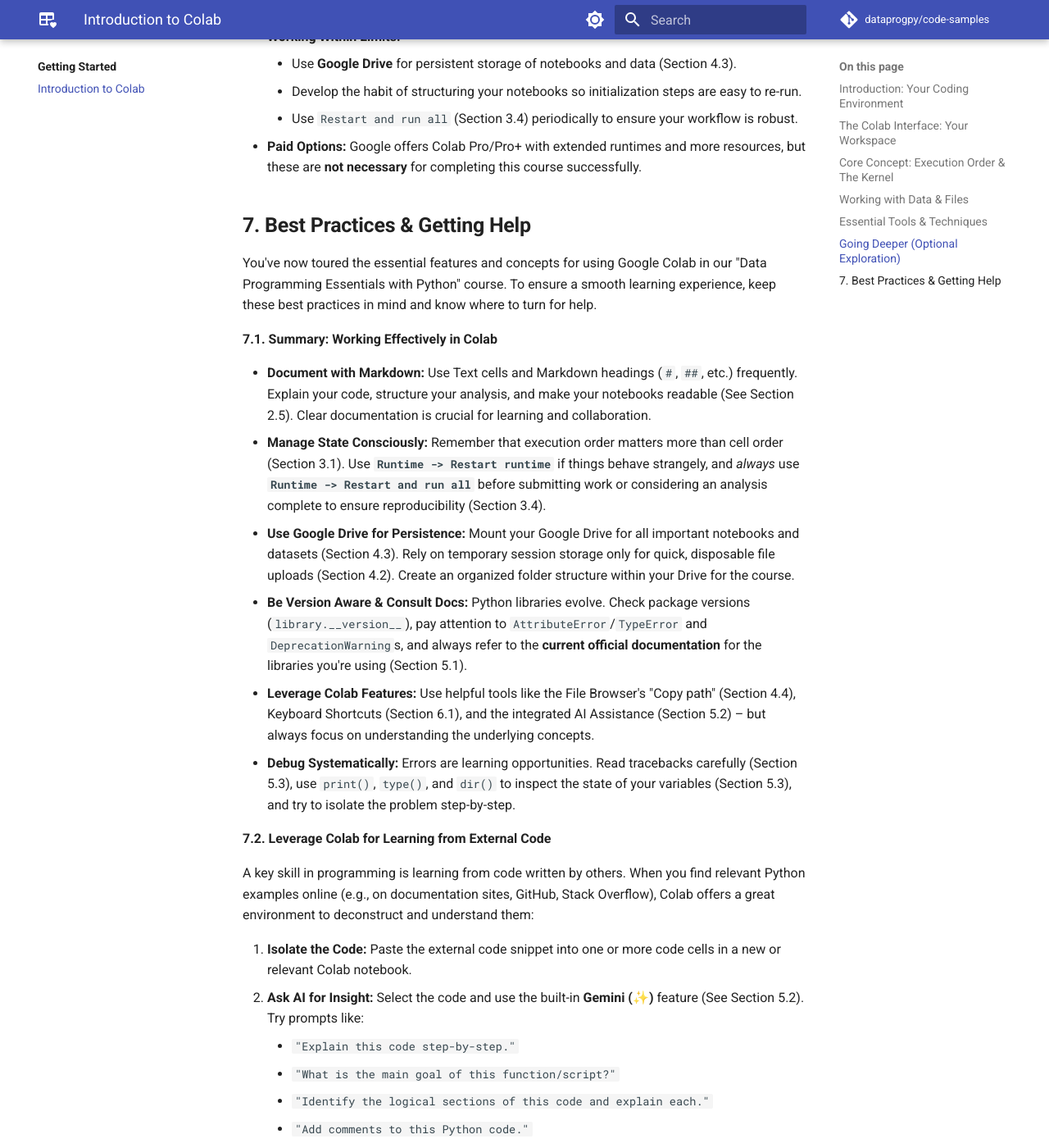
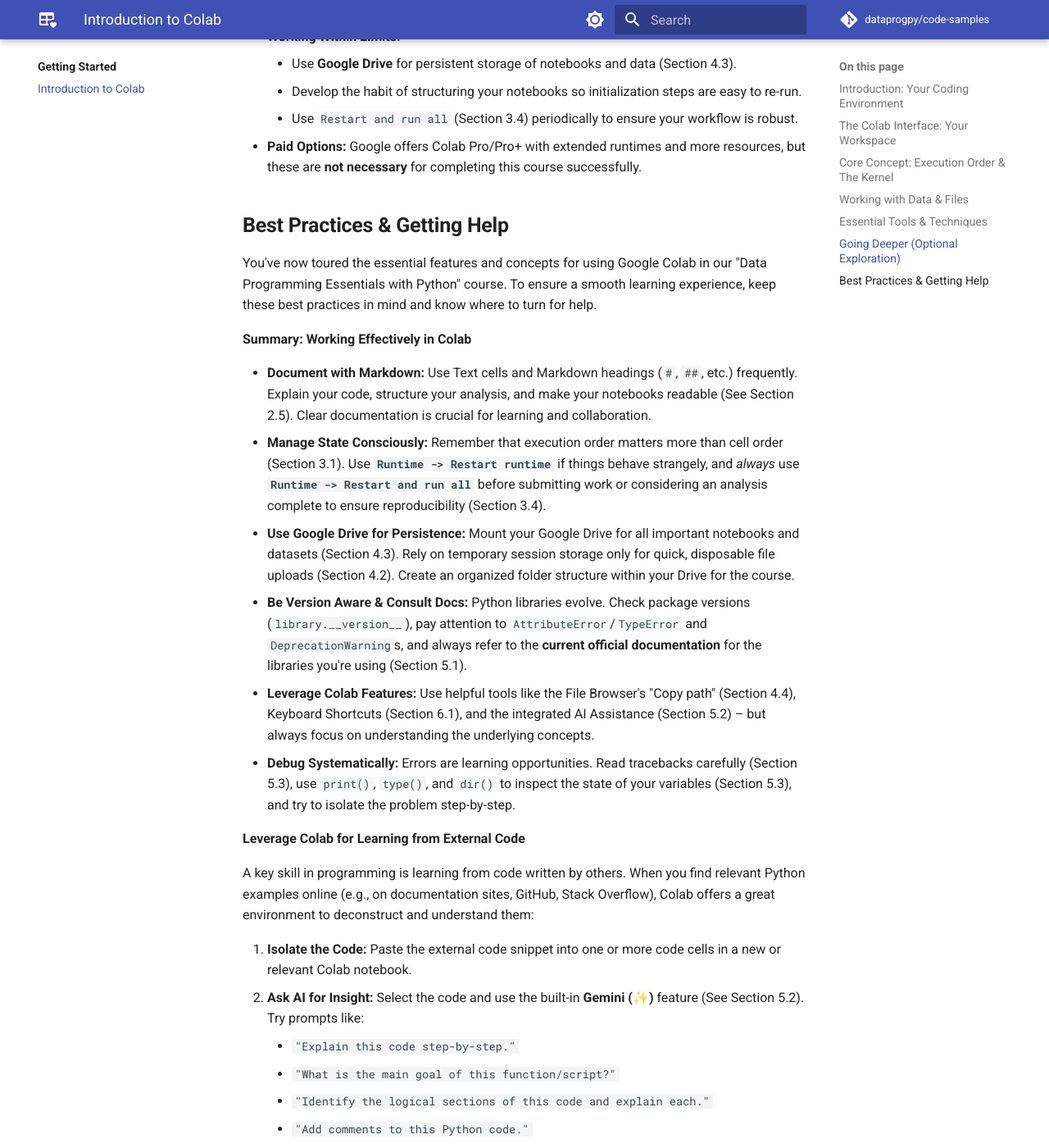
Before and after one commit to dataprogpy/dataprogpy.github.io, an MkDocs documentation site: the page built from docs/getting-started/colab/index.md, in a window 1280 px wide and 1400 px high, scrolled down 20810 px. Shown: the whole window at 82% size. Built offline with MkDocs 1.6.1 and Material for MkDocs 9.7.7, drawn with Linux system fonts in a browser that asks for light colours; comment, search, counter and statistics services are not loaded; some of the changed text lies outside the part shown.

Commit message:
fix best practice section

```diff
--- a/docs/getting-started/colab/index.md
+++ b/docs/getting-started/colab/index.md
@@ -584,11 +584,11 @@
 * **Paid Options:** Google offers Colab Pro/Pro+ with extended runtimes and more resources, but these are **not necessary** for completing this course successfully.
 
 
-## **7. Best Practices & Getting Help**
+## **Best Practices & Getting Help**
 
 You've now toured the essential features and concepts for using Google Colab in our "Data Programming Essentials with Python" course. To ensure a smooth learning experience, keep these best practices in mind and know where to turn for help.
 
-**7.1. Summary: Working Effectively in Colab**
+**Summary: Working Effectively in Colab**
 
 * **Document with Markdown:** Use Text cells and Markdown headings (`#`, `##`, etc.) frequently. Explain your code, structure your analysis, and make your notebooks readable (See Section 2.5). Clear documentation is crucial for learning and collaboration.
 * **Manage State Consciously:** Remember that execution order matters more than cell order (Section 3.1). Use **`Runtime -> Restart runtime`** if things behave strangely, and *always* use **`Runtime -> Restart and run all`** before submitting work or considering an analysis complete to ensure reproducibility (Section 3.4).
@@ -597,7 +597,7 @@
 * **Leverage Colab Features:** Use helpful tools like the File Browser's "Copy path" (Section 4.4), Keyboard Shortcuts (Section 6.1), and the integrated AI Assistance (Section 5.2) – but always focus on understanding the underlying concepts.
 * **Debug Systematically:** Errors are learning opportunities. Read tracebacks carefully (Section 5.3), use `print()`, `type()`, and `dir()` to inspect the state of your variables (Section 5.3), and try to isolate the problem step-by-step.
 
-**7.2. Leverage Colab for Learning from External Code**
+**Leverage Colab for Learning from External Code**
 
 A key skill in programming is learning from code written by others. When you find relevant Python examples online (e.g., on documentation sites, GitHub, Stack Overflow), Colab offers a great environment to deconstruct and understand them:
 
@@ -615,7 +615,7 @@
 
 **Caution:** Always review AI explanations critically. Ensure you understand *why* the code works. Test thoroughly, especially if adapting code, and remember to cite your sources appropriately if using significant portions in your own work.
 
-**7.3. Official Colab Resources**
+**Official Colab Resources**
 
 For more in-depth information directly from Google, check out these official resources:
 
@@ -623,7 +623,7 @@
 * **Colab Overview:** [https://research.google.com/colaboratory/](https://research.google.com/colaboratory/) (High-level features).
 * **Colab FAQ:** [https://research.google.com/colaboratory/faq.html](https://research.google.com/colaboratory/faq.html) (Answers to common questions).
 
-**7.4. Getting Help in This Course**
+**Getting Help in This Course**
 
 If you've reviewed this guide and the official resources but still have questions about using Colab for *our specific course activities*:
 
```
